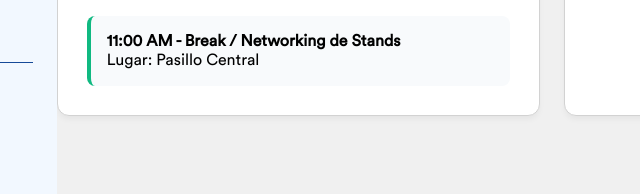
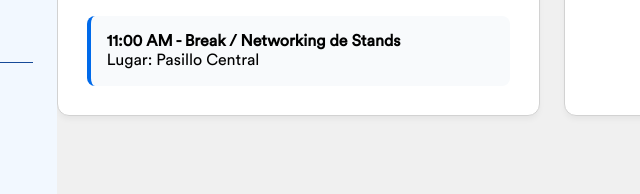
Before and after one commit to apastranb/SoftWars, a plain HTML site: page pages/admin-actividades.html in a window 1280 px wide. Shown: the part 558-752 px from the top of the page, 233-873 px from the left. Drawn offline with nearby package versions, Linux system fonts and the light colour scheme.

Commit message:
le cambie el verde por azul

```diff
--- a/css/admin-actividades.css
+++ b/css/admin-actividades.css
@@ -269,8 +269,8 @@ main.actividades-workspace {
   border-left-color: var(--blue-500);
 }
 
-.group-style-card .block-green {
-  border-left-color: #10b981;
+.group-style-card .block-blue {
+  border-left-color: var(--blue-500);
 }
 
 /* Bloque de Participantes */
--- a/pages/admin-actividades.html
+++ b/pages/admin-actividades.html
@@ -112,7 +112,7 @@
                         <strong>09:00 AM - Apertura del Evento</strong>
                         <p>Lugar: Auditorio Principal</p>
                     </div>
-                    <div class="timeline-block block-green">
+                    <div class="timeline-block block-blue">
                         <strong>11:00 AM - Break / Networking de Stands</strong>
                         <p>Lugar: Pasillo Central</p>
                     </div>
```
